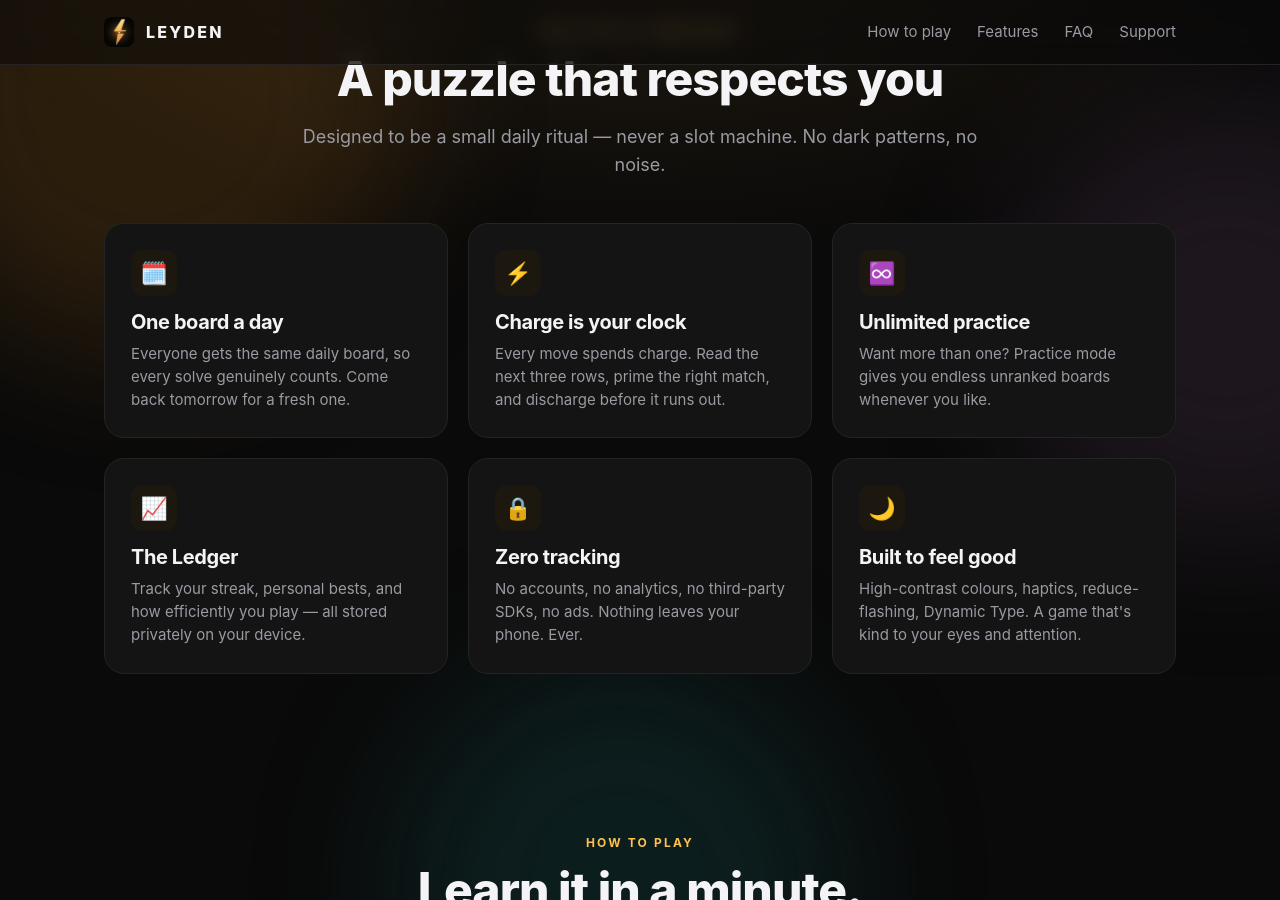
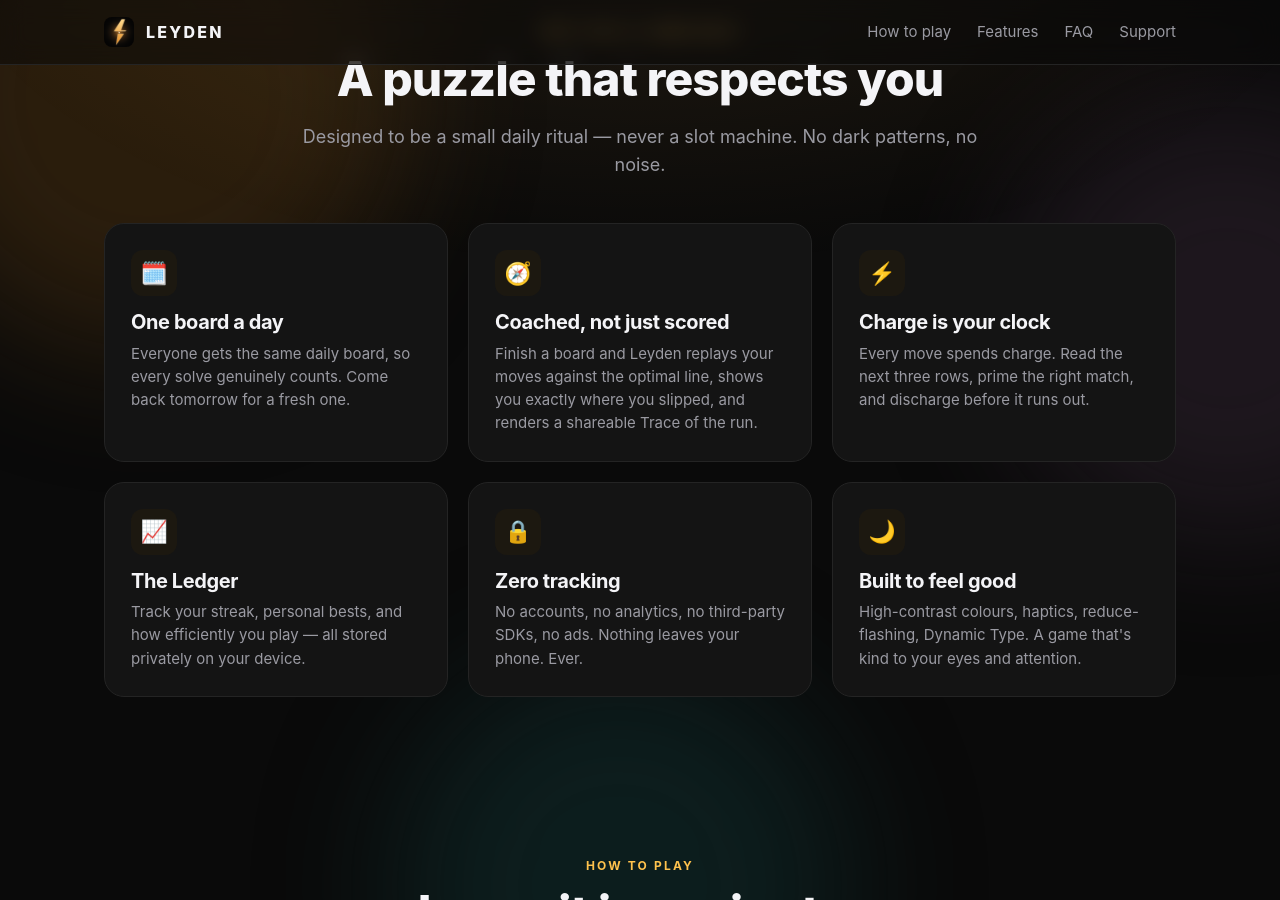
Before and after one commit to lubiqet/leyden-site, a Jekyll site: the page index.html, which Jekyll copies as it is, in a window 1280 px wide and 900 px high, scrolled down 927 px. Built offline with Jekyll 4.4.1, drawn with Linux system fonts in a browser that asks for light colours; some of the changed lines change nothing that is shown; some of the changed text lies outside the part shown.

Commit message:
Surface the coaching post-mortem: new feature card, how-to step, SEO copy

```diff
--- a/index.html
+++ b/index.html
@@ -4,7 +4,7 @@
 <meta charset="utf-8">
 <meta name="viewport" content="width=device-width, initial-scale=1, viewport-fit=cover">
 <title>LEYDEN — A New Logic Puzzle Every Day | Free iOS Brain Game</title>
-<meta name="description" content="LEYDEN is a calm, sharp daily logic puzzle for iPhone. One board a day for everyone, unlimited practice, and a streak-tracking Ledger. No ads, no accounts, no tracking.">
+<meta name="description" content="LEYDEN is a calm, sharp daily logic puzzle for iPhone with a built-in coach: a solver diagnoses your exact mistake after every board. No ads, no accounts, no tracking.">
 <meta name="keywords" content="daily puzzle, logic puzzle, brain game, match puzzle, iphone puzzle, free puzzle game, minimal game, no ads game, offline puzzle, tile game, leyden">
 <meta name="author" content="LEYDEN">
 <meta name="theme-color" content="#0a0a0a">
@@ -16,14 +16,14 @@
 <meta property="og:type" content="website">
 <meta property="og:site_name" content="LEYDEN">
 <meta property="og:title" content="LEYDEN — A New Logic Puzzle Every Day">
-<meta property="og:description" content="A calm, sharp daily puzzle for iPhone. One board a day. No ads, no accounts, no tracking.">
+<meta property="og:description" content="A calm, sharp daily puzzle for iPhone that coaches your exact mistake and shares a Wordle-style Trace. No ads, no accounts, no tracking.">
 <meta property="og:url" content="https://lubiqet.github.io/leyden-site/">
 <meta property="og:image" content="https://lubiqet.github.io/leyden-site/assets/og.png">
 <meta property="og:image:width" content="1200">
 <meta property="og:image:height" content="630">
 <meta name="twitter:card" content="summary_large_image">
 <meta name="twitter:title" content="LEYDEN — A New Logic Puzzle Every Day">
-<meta name="twitter:description" content="A calm, sharp daily puzzle for iPhone. One board a day. No ads, no accounts, no tracking.">
+<meta name="twitter:description" content="A calm, sharp daily puzzle for iPhone that coaches your exact mistake and shares a Wordle-style Trace. No ads, no accounts, no tracking.">
 <meta name="twitter:image" content="https://lubiqet.github.io/leyden-site/assets/og.png">
 
 <!-- Structured data for rich search results -->
@@ -34,7 +34,7 @@
   "name": "LEYDEN",
   "applicationCategory": "GameApplication",
   "operatingSystem": "iOS",
-  "description": "A calm, sharp daily logic puzzle. One board a day for everyone, unlimited practice, and a streak-tracking Ledger. No ads, no accounts, no tracking.",
+  "description": "A calm, sharp daily logic puzzle with a built-in coach: a solver diagnoses your exact pivot move after every board, and a shareable Trace tracks your run. No ads, no accounts, no tracking.",
   "offers": { "@type": "Offer", "price": "0", "priceCurrency": "USD" },
   "image": "https://lubiqet.github.io/leyden-site/assets/og.png",
   "url": "https://lubiqet.github.io/leyden-site/"
@@ -230,8 +230,8 @@
   </div>
   <div class="features">
     <div class="card reveal"><div class="ic">🗓️</div><h3>One board a day</h3><p>Everyone gets the same daily board, so every solve genuinely counts. Come back tomorrow for a fresh one.</p></div>
+    <div class="card reveal"><div class="ic">🧭</div><h3>Coached, not just scored</h3><p>Finish a board and Leyden replays your moves against the optimal line, shows you exactly where you slipped, and renders a shareable Trace of the run.</p></div>
     <div class="card reveal"><div class="ic">⚡</div><h3>Charge is your clock</h3><p>Every move spends charge. Read the next three rows, prime the right match, and discharge before it runs out.</p></div>
-    <div class="card reveal"><div class="ic">♾️</div><h3>Unlimited practice</h3><p>Want more than one? Practice mode gives you endless unranked boards whenever you like.</p></div>
     <div class="card reveal"><div class="ic">📈</div><h3>The Ledger</h3><p>Track your streak, personal bests, and how efficiently you play — all stored privately on your device.</p></div>
     <div class="card reveal"><div class="ic">🔒</div><h3>Zero tracking</h3><p>No accounts, no analytics, no third-party SDKs, no ads. Nothing leaves your phone. Ever.</p></div>
     <div class="card reveal"><div class="ic">🌙</div><h3>Built to feel good</h3><p>High-contrast colours, haptics, reduce-flashing, Dynamic Type. A game that's kind to your eyes and attention.</p></div>
@@ -249,6 +249,7 @@
     <div class="step reveal"><div class="mock"><img src="assets/shot-lookahead.png" alt="Look ahead at incoming rows"></div><div class="n">STEP 2</div><h3>Look ahead</h3><p>Read the three rows waiting at the top and plan.</p></div>
     <div class="step reveal"><div class="mock"><img src="assets/shot-prime.png" alt="Prime a match"></div><div class="n">STEP 3</div><h3>Prime a match</h3><p>Line up and arm groups of the same colour.</p></div>
     <div class="step reveal"><div class="mock"><img src="assets/shot-discharge.png" alt="Discharge to win"></div><div class="n">STEP 4</div><h3>Discharge</h3><p>Release armed groups together — a triple is ×7.</p></div>
+    <div class="step reveal"><div class="mock"><img src="assets/shot-trace.png" alt="Coaching post-mortem and shareable Trace"></div><div class="n">STEP 5</div><h3>Get coached</h3><p>See your exact pivot move vs. the optimal line, then share your Trace.</p></div>
   </div>
 </div></section>
 
```
Also changed, not shown: assets/shot-trace.png (added).
